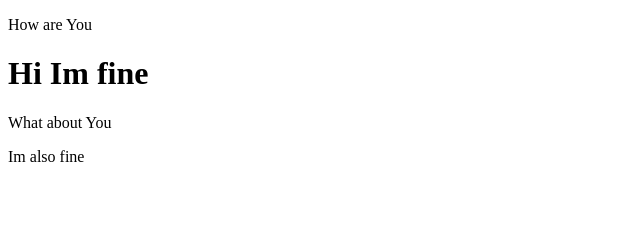
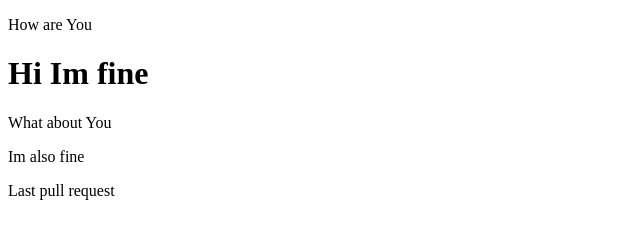
Before and after one commit to Pavan753/Booty, a plain HTML site: page index.html in a window 1280 px wide. Shown: the whole page, without its empty margins (0-640 px from the left). Drawn offline with Linux system fonts and the light colour scheme.

Commit message:
Update index.html

```diff
--- a/index.html
+++ b/index.html
@@ -10,5 +10,6 @@
     <h1>Hi Im fine</h1>
     <p>What about You</p>
     <p>Im also fine</p>
+    <p>Last pull request</p>
   </body>
 </html>
```
